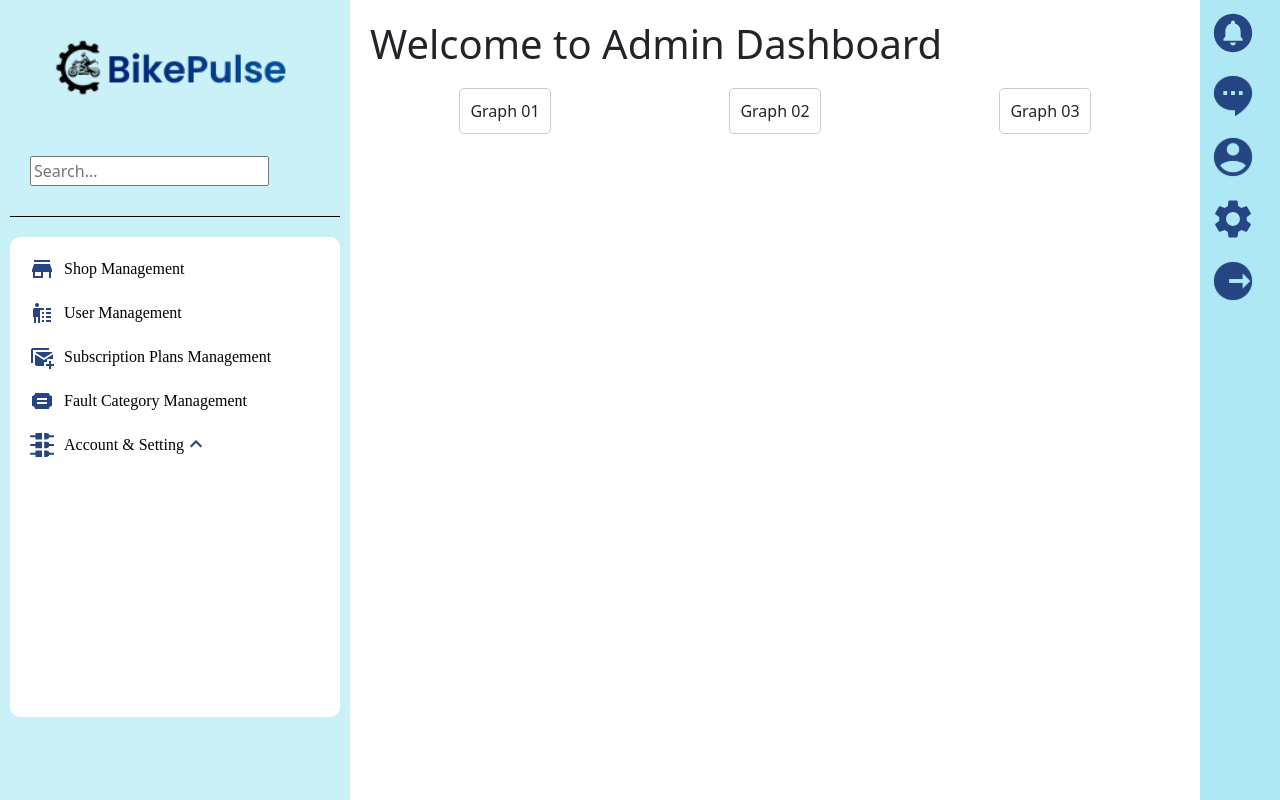
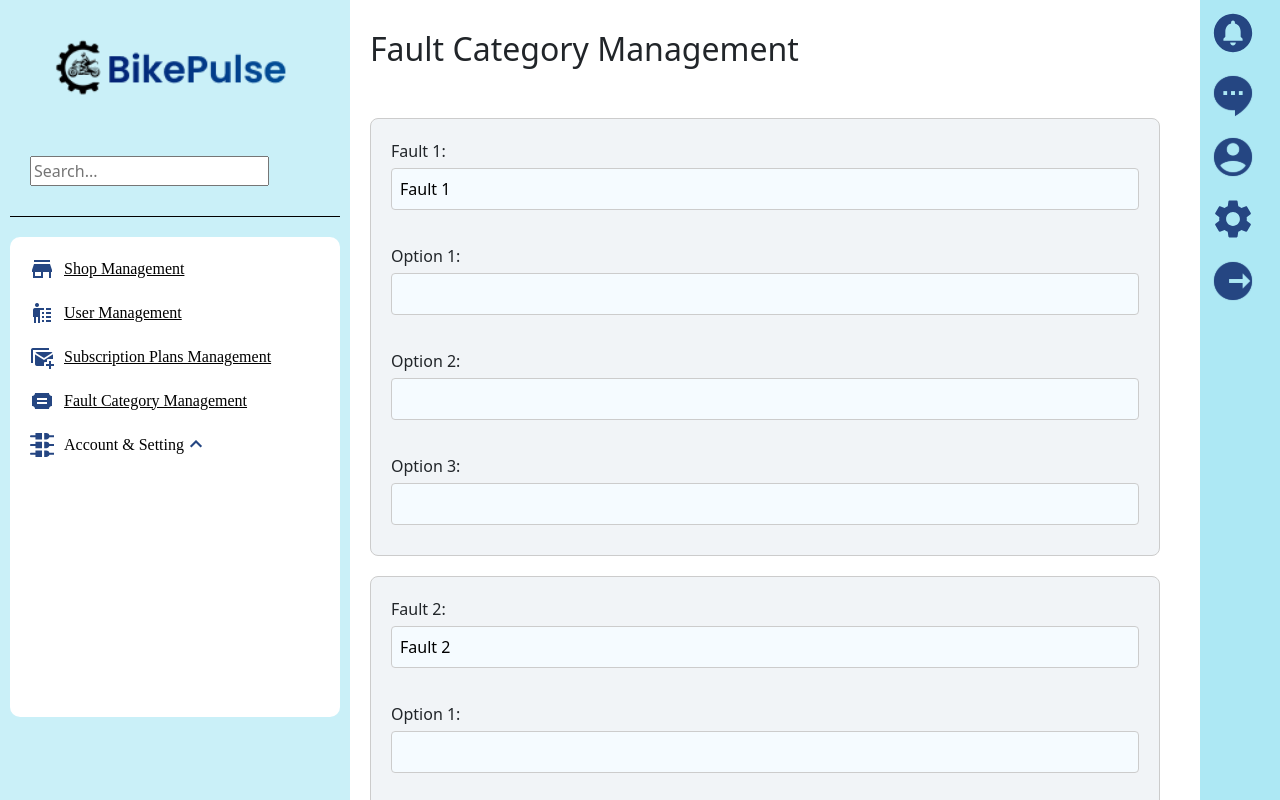
Before and after one commit to sithuminikaushalya/Motorbike_Service_Station_Reservation_System, a React (Create React App) app in the folder frontend/: page /fault-management in a window 1280 px wide. Shown: the top 800 px of the page. Built offline with nearby package versions, Linux system fonts and the light colour scheme.

Commit message:
Adding a Fault Category Management Window

```diff
--- a/frontend/src/App.js
+++ b/frontend/src/App.js
@@ -1,12 +1,20 @@
 import React from "react";
+import { BrowserRouter as Router, Route, Routes } from 'react-router-dom';
 import AdminDashboard from './admin/views/AdminDashboard';
+import LeftSidebar from "./admin/common/LeftSidebar";
+import FaultManagementWindow from "./admin/views/FaultManagementWindow";
 
 
 const App = () =>{
   return(
-   <>
-   <AdminDashboard />
-   </>
+   <Router>
+      <Routes>
+        <Route path="/" element={<AdminDashboard  />} />
+        <Route path="/" element={<LeftSidebar />} />
+        <Route path="/fault-management" element={<FaultManagementWindow />} />
+
+      </Routes>
+    </Router>
 
   );
 }
--- a/frontend/src/admin/common/LeftSidebar.css
+++ b/frontend/src/admin/common/LeftSidebar.css
@@ -1,4 +1,7 @@
 .left-sidebar {
+  position: fixed;
+  top: 0;
+  left: 0;
   width: 350px;
   background-color: #CAF0F8;
   color: #fff;
@@ -41,13 +44,13 @@
   margin-bottom: 20px;
   cursor: pointer;
   font-family: poppins;
-  color: #000
+  color: #000;
 }
 
 .list-item img {
-  width: 24px; /* Adjust the icon size as needed */
+  width: 24px;
   height: 24px;
-  margin-right: 10px; /* Adjust spacing between icon and text */
+  margin-right: 10px;
 }
 
 .dropdown {
--- a/frontend/src/admin/common/LeftSidebar.jsx
+++ b/frontend/src/admin/common/LeftSidebar.jsx
@@ -1,4 +1,6 @@
+// src/common/LeftSidebar.jsx
 import React from 'react';
+import { Link } from 'react-router-dom';
 import './LeftSidebar.css';
 import bikePulseLogo from '../../assets/logo.png';
 import ShopManagementIcon from '../../assets/Shop.svg';
@@ -11,7 +13,6 @@ import DropdownIcon from '../../assets/dropdown.svg';
 const LeftSidebar = () => {
   return (
     <div className="left-sidebar">
-
       <div className="logo-container">
         <img src={bikePulseLogo} alt="BikePulse Logo" className="logo" />
       </div>
@@ -22,26 +23,25 @@ const LeftSidebar = () => {
 
       <div className="divider"></div>
       <div className="white-box">
+        <Link to="/shop-management" className="list-item">
+          <img src={ShopManagementIcon} alt="Shop" />
+          <span>Shop Management</span>
+        </Link>
 
-        <div className="list-item">
-          <img src={ShopManagementIcon } alt="Shop" />
-          <span>Shop Management</span>
-        </div>
-
-        <div className="list-item">
+        <Link to="/user-management" className="list-item">
           <img src={UserManagementIcon} alt="UserManagement" />
           <span>User Management</span>
-        </div>
+        </Link>
 
-        <div className="list-item">
+        <Link to="/subscription-plans" className="list-item">
           <img src={SubscriptionIcon} alt="Subscription" />
           <span>Subscription Plans Management</span>
-        </div>
+        </Link>
 
-        <div className="list-item">
+        <Link to="/fault-management" className="list-item">
           <img src={FaultIcon} alt="FaultCategory" />
           <span>Fault Category Management</span>
-        </div>
+        </Link>
 
         <div className="list-item dropdown">
           <img src={Account_Setting_Icon} alt="Acount & Setting" />
@@ -54,7 +54,6 @@ const LeftSidebar = () => {
             <span>Chat Setting</span>
           </div>
         </div>
-
       </div>
     </div>
   );
--- a/frontend/src/admin/common/RightSidebar.css
+++ b/frontend/src/admin/common/RightSidebar.css
@@ -1,12 +1,15 @@
 .right-sidebar {
+    position: fixed;
+    top: 0;
+    right: 0;
     width: 80px;
     background-color: #ADE8F4;
     color: #fff;
     padding: 10px;
     height: 100vh;
-}
+  }
 
-.icon {
+  .icon {
     width: 46px;
     height: 46px;
     margin-bottom: 16px;
@@ -15,4 +18,4 @@
     align-items: center;
     justify-content: center;
     cursor: pointer;
-}
+  }
--- a/frontend/src/admin/views/AdminDashboard.css
+++ b/frontend/src/admin/views/AdminDashboard.css
@@ -1,13 +1,20 @@
-/* src/admin/views/AdminDashboard.css */
-
 .admin-dashboard {
-    /* Add your general styles for the admin dashboard container here */
   display: flex;
 }
 
+.left-sidebar {
+  width: 350px;
+  background-color: #CAF0F8;
+  color: #fff;
+  padding: 10px;
+  height: 100vh;
+}
+
 .admin-content {
-    /* Add styles for the main content area */
+  display: flex;
+  flex-direction: column;
   flex: 1;
+  margin-left: 350px;
   padding: 20px;
 }
 
@@ -36,4 +43,24 @@
 
 .dashboard-content {
   margin-top: 20px;
+  flex: 1;
 }
+
+.right-sidebar {
+  width: 80px;
+  background-color: #ADE8F4;
+  color: #fff;
+  padding: 10px;
+  height: 100vh;
+}
+
+.icon {
+  width: 46px;
+  height: 46px;
+  margin-bottom: 16px;
+  border-radius: 50%;
+  display: flex;
+  align-items: center;
+  justify-content: center;
+  cursor: pointer;
+}
--- a/frontend/src/admin/views/FaultManagementWindow.css
+++ b/frontend/src/admin/views/FaultManagementWindow.css
@@ -0,0 +1,76 @@
+.fault-management {
+    display: flex;
+    height: 100vh;
+}
+
+.left-sidebar {
+    width: 350px;
+    background-color: #CAF0F8;
+    color: #fff;
+    padding: 10px;
+    height: 100vh;
+}
+
+.fault-management-content {
+    flex: 1;
+    display: flex;
+    flex-direction: column;
+    margin-left: 350px;
+    margin-right: 100px;
+    padding: 20px;
+}
+
+.fault-management-content h2 {
+    margin-top: 10px;
+    margin-bottom: 50px;
+    align-items: center;
+}
+
+
+.fault-item {
+    background-color: #F1F4F7;
+    margin-bottom: 20px;
+    border: 1px solid #ccc;
+    border-radius: 8px;
+    padding: 20px;
+}
+
+.fault-form {
+    display: flex;
+    flex-direction: column;
+}
+
+.fault-form label {
+    margin-bottom: 5px;
+}
+
+.fault-form input {
+    margin-bottom: 10px;
+    padding: 8px;
+    background-color: #F5FBFF;
+    border: 1px solid #ccc;
+    border-radius: 4px;
+}
+
+.fault-management-buttons {
+    display: flex;
+    justify-content: space-between;
+    align-items: center;
+    margin-top: 20px;
+}
+
+.save-button,
+.edit-button {
+    background-color: #4caf50;
+    color: #fff;
+    padding: 10px 20px;
+    border: none;
+    border-radius: 4px;
+    cursor: pointer;
+    margin-bottom: 20px;
+}
+
+.save-button:hover,
+.edit-button:hover {
+    background-color: #9dc8ec;
+}
--- a/frontend/src/admin/views/FaultManagementWindow.jsx
+++ b/frontend/src/admin/views/FaultManagementWindow.jsx
@@ -1,19 +1,79 @@
-// // src/admin/views/FaultManagementWindow.jsx
-// import React from 'react';
-// import './FaultManagementWindow.css';
-// import LeftSidebar from '../common/LeftSidebar';
-// import RightSidebar from '../common/RightSidebar';
-// import FaultManagement from '../middle/FaultManagement';
+import React, { useState } from 'react';
+import './FaultManagementWindow.css'; // Add your CSS file for FaultManagementWindow
+import LeftSidebar from '../common/LeftSidebar';
+import RightSidebar from '../common/RightSidebar';
 
-// const FaultManagementWindow = () => {
-//   return (
-//     <div>
-//       <p>Testing FaultManagementWindow Component</p>
-//       <LeftSidebar />
-//       <FaultManagement />
-//       <RightSidebar />
-//     </div>
-//   );
-// };
+const FaultManagementWindow = () => {
+  const [faults, setFaults] = useState(
+    Array.from({ length: 10 }, (_, index) => ({
+      id: index + 1,
+      name: `Fault ${index + 1}`,
+      option1: '',
+      option2: '',
+      option3: '',
+    }))
+  );
 
-// export default FaultManagementWindow;
+  const handleInputChange = (id, field, value) => {
+    setFaults((prevFaults) =>
+      prevFaults.map((fault) => (fault.id === id ? { ...fault, [field]: value } : fault))
+    );
+  };
+
+  const handleSave = () => {
+    console.log('Faults saved:', faults);
+  };
+
+  return (
+    <div className="fault-management">
+      <LeftSidebar />
+
+      <div className="fault-management-content">
+        <h2>Fault Category Management</h2>
+        {faults.map((fault) => (
+          <div key={fault.id} className="fault-item">
+            <form className="fault-form">
+              <label>{`Fault ${fault.id}:`}</label>
+              <input
+                type="text"
+                value={fault.name}
+                onChange={(e) => handleInputChange(fault.id, 'name', e.target.value)}
+              />
+              <br />
+              <label>Option 1:</label>
+              <input
+                type="text"
+                value={fault.option1}
+                onChange={(e) => handleInputChange(fault.id, 'option1', e.target.value)}
+              />
+              <br />
+              <label>Option 2:</label>
+              <input
+                type="text"
+                value={fault.option2}
+                onChange={(e) => handleInputChange(fault.id, 'option2', e.target.value)}
+              />
+              <br />
+              <label>Option 3:</label>
+              <input
+                type="text"
+                value={fault.option3}
+                onChange={(e) => handleInputChange(fault.id, 'option3', e.target.value)}
+              />
+            </form>
+          </div>
+        ))}
+        <div className="fault-management-buttons">
+          <button className="save-button" onClick={handleSave}>
+            Save
+          </button>
+          <button className="edit-button">Edit</button>
+        </div>
+      </div>
+
+      <RightSidebar />
+    </div>
+  );
+};
+
+export default FaultManagementWindow;
```
Also changed, not shown: frontend/src/admin/middle/FaultManagement.css (added, +34 -0 lines), frontend/src/admin/middle/FaultManagement.jsx (+21 -11 lines). Lines whose indentation alone changed are shown as unchanged.
